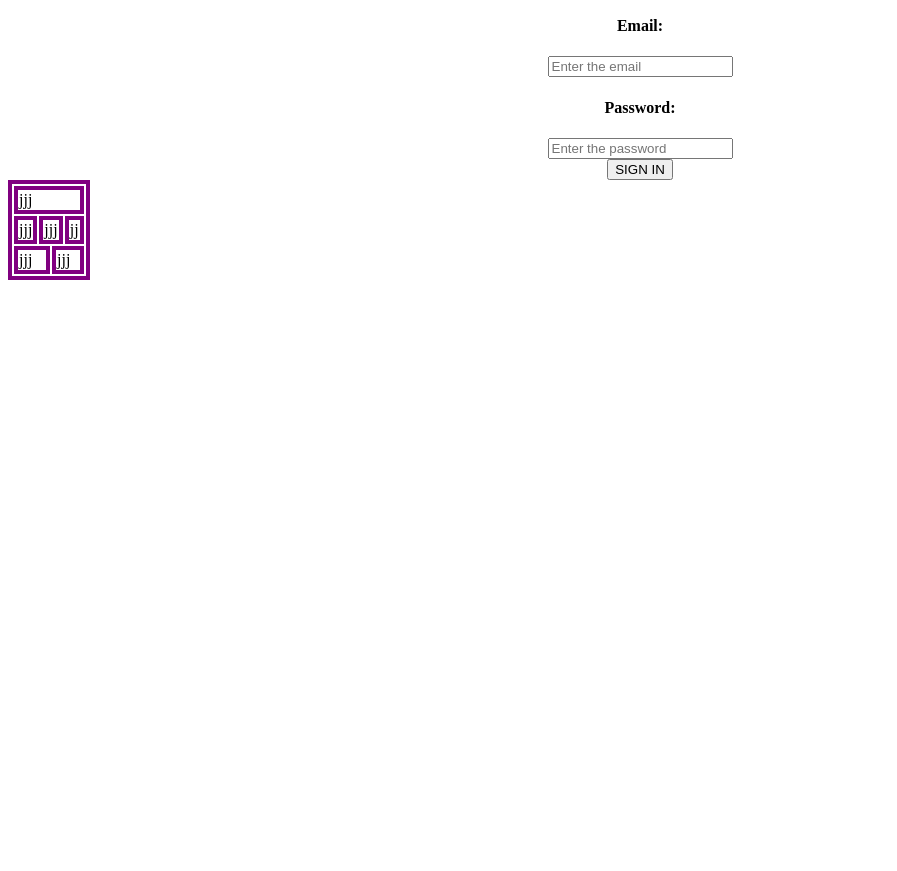
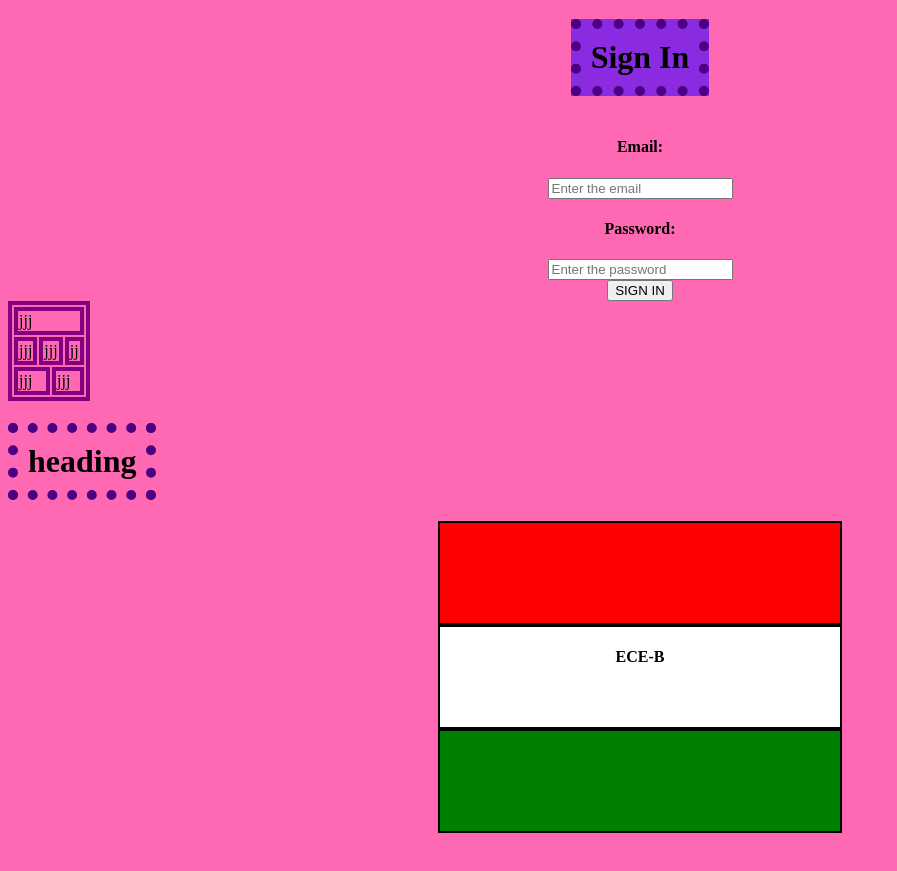
Before and after one commit to JoshikaShreeN/MERN, a plain HTML site: page index.html in a window 1280 px wide. Shown: the part 1161-2032 px from the top of the page, without its empty margins (0-897 px from the left). Before the commit the page ends 1449 px from the top, so only its background shows below. Drawn offline with Linux system fonts and the light colour scheme.

Commit message:
Add files via upload

```diff
--- a/index.html
+++ b/index.html
@@ -11,8 +11,9 @@
                 padding: 20px,40px;
             }
         </style>
+        <link rel="stylesheet" href="style.css">
     </head>
-    <body>
+    <body style=background-color:hotpink>
         <h1>ECE-B</h1>
         <h2>Joshika</h2>
         <h3>Monisha</h3>
@@ -41,7 +42,7 @@
     <vr></vr>
     <img src="https://static.wikia.nocookie.net/ninjahattori/images/5/54/Character-5-6.png/revision/latest?cb=20190718154553">
     <br>
-    <img src=""image.pmg alt="shishi">
+    <img src=image.pmg alt="shishi">
     <button>Submit</button>
 
     <table border="3">
@@ -97,9 +98,10 @@
 
 
         <center>
-            <h1>Sign In</h1>
+            <h1 style="background-color: blueviolet;">Sign In</h1>
             <h4>Email:</h4>
             <input type="email" placeholder="Enter the email">
+
             <br>
             <h4>Password:</h4>
             <input type="text" placeholder="Enter the password">
@@ -122,5 +124,61 @@
                 </tr>
             </thead>
         </table>
+        <head>
+            <style>
+                h1{
+                    display:inline-block;
+                    border: 1px solid black;
+                    padding-left: 10px;
+                    padding-right: 10px;
+                    padding-bottom: 10px;
+                    padding-top: 10px;
+
+                    border-style:dotted;
+                    border-color: indigo;
+                    border-width: 10px;
+                }
+                .one{
+                    display: inline-block;
+                    border:2px solid black;
+                    height:100px;
+                    background-color: red;
+                    width:400px;
+                }
+                .two{
+                    display: inline-block;
+                    border:2px solid black;
+                    height:100px;
+                    background-color:white;
+                    width:400px;
+                }
+                .three{
+                    display: inline-block;
+                    border:2px solid black;
+                    height:100px;
+                    background-color: green;
+                    width:400px;
+                }
+                .container{
+                    display:flex;
+                    flex-direction:column;
+                    justify-content: flex-start;
+                    align-items: center;
+                    height: 750px;
+
+                }
+
+            </style>
+        </head>
+
+            <h1>heading</h1>
+            <div class="container">
+                <div class="one"></div>
+                <div class="two">
+                    <h4><center>ECE-B</center></h4>
+                </div>
+                <div class="three"></div>
+            </div>
+
     </body>
 </html>
```
